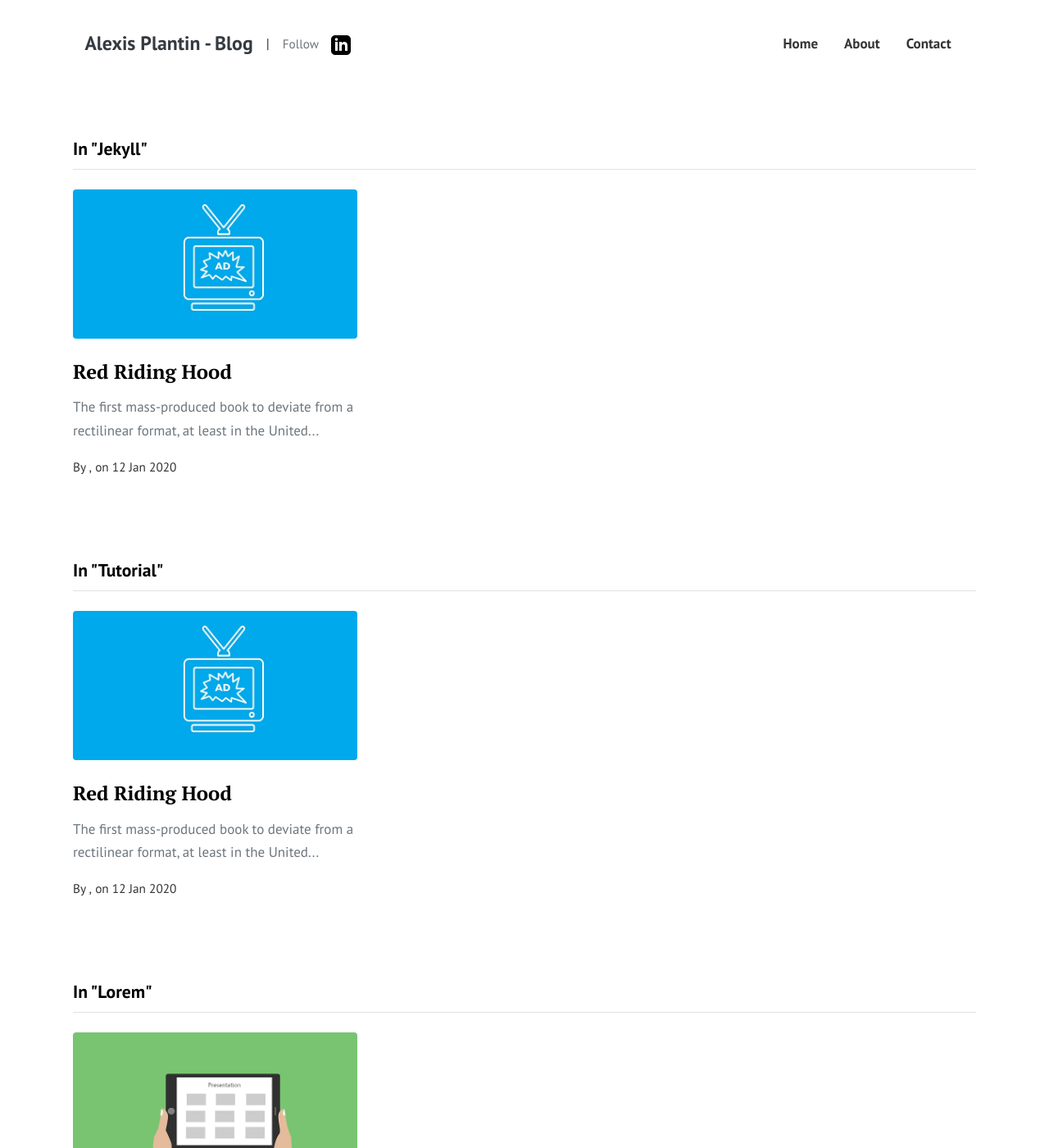
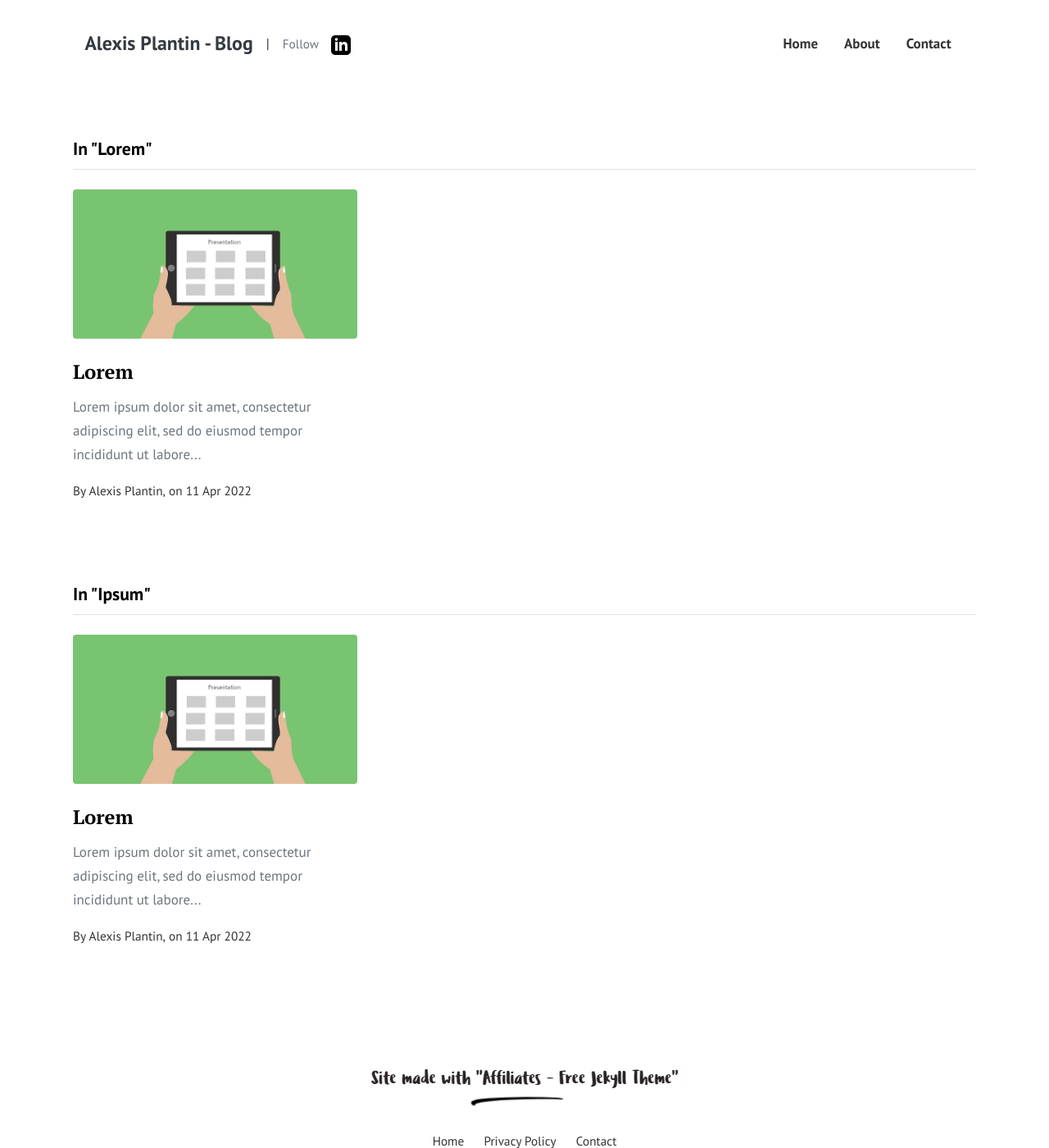
Before and after one commit to alexisP/alexisp.github.io, a Jekyll site: the page built from pages/categories.html, in a window 1280 px wide and 1400 px high. Shown: the whole window at 82% size. Built offline with Jekyll 4.4.1, drawn with Linux system fonts in a browser that asks for light colours.

Commit message:
Remove example article

```diff
--- a/_posts/2020-01-12-red-riding.md
+++ /dev/null
@@ -1,16 +0,0 @@
----
-layout: post
-title:  "Red Riding Hood"
-author: sal
-categories: [ Jekyll, tutorial ]
-image: assets/images/3.jpg
----
-The first mass-produced book to deviate from a rectilinear format, at least in the United States, is thought to be this 1863 edition of Red Riding Hood, cut into the shape of the protagonist herself with the troublesome wolf curled at her feet. Produced by the Boston-based publisher Louis Prang, this is the first in their “Doll Series”, a set of five “die-cut” books, known also as shape books — the other titles being Robinson Crusoe, Goody Two-Shoes (also written by Red Riding Hood author Lydia Very), Cinderella, and King Winter.
-
-An 1868 Prang catalogue would later claim that such “books in the shape of a regular paper Doll… originated with us”.
-
-> It would seem the claim could also extend to die cut books in general, as we can’t find anything sooner, but do let us know in the comments if you have further light to shed on this! Such books are, of course, still popular in children’s publishing today, though the die cutting is not now limited to mere outlines, as evidenced in a beautiful 2014 version of the same Little Red Riding Hood story.
-
-The die cut has also been employed in the non-juvenile sphere as well, a recent example being Jonathan Safran Foer’s ambitious Tree of Codes.
-
-As for this particular rendition of Charles Perrault’s classic tale, the text and design is by Lydia Very (1823-1901), sister of Transcendentalist poet Jones Very. The gruesome ending of the original — which sees Little Red Riding Hood being gobbled up as well as her grandmother — is avoided here, the gore giving way to the less bloody aims of the morality tale, and the lesson that one should not disobey one’s mother.
--- a/index.html
+++ b/index.html
@@ -10,7 +10,7 @@ background: '/img/bg-index.jpg'
 <div class="rounded mb-5 hero">
   <div class="row align-items-center justify-content-between">
     <div class="col-md-6">
-      <h1 class="font-weight-bold mb-4 serif-font">Azure, Kubernetes and much more...</h1>
+      <h1 class="font-weight-bold mb-4 serif-font">Azure, K8S and much more...</h1>
       <p class="lead mb-4">In this blog, you will find several technical articles oriented around modern infrastructure topics (Cloud, Kubernetes, Infra as Code, ...). </p>
       <a href="{{site.baseurl}}/about" class="btn btn-dark text-white px-5 btn-lg">About me</a>
     </div>
```
